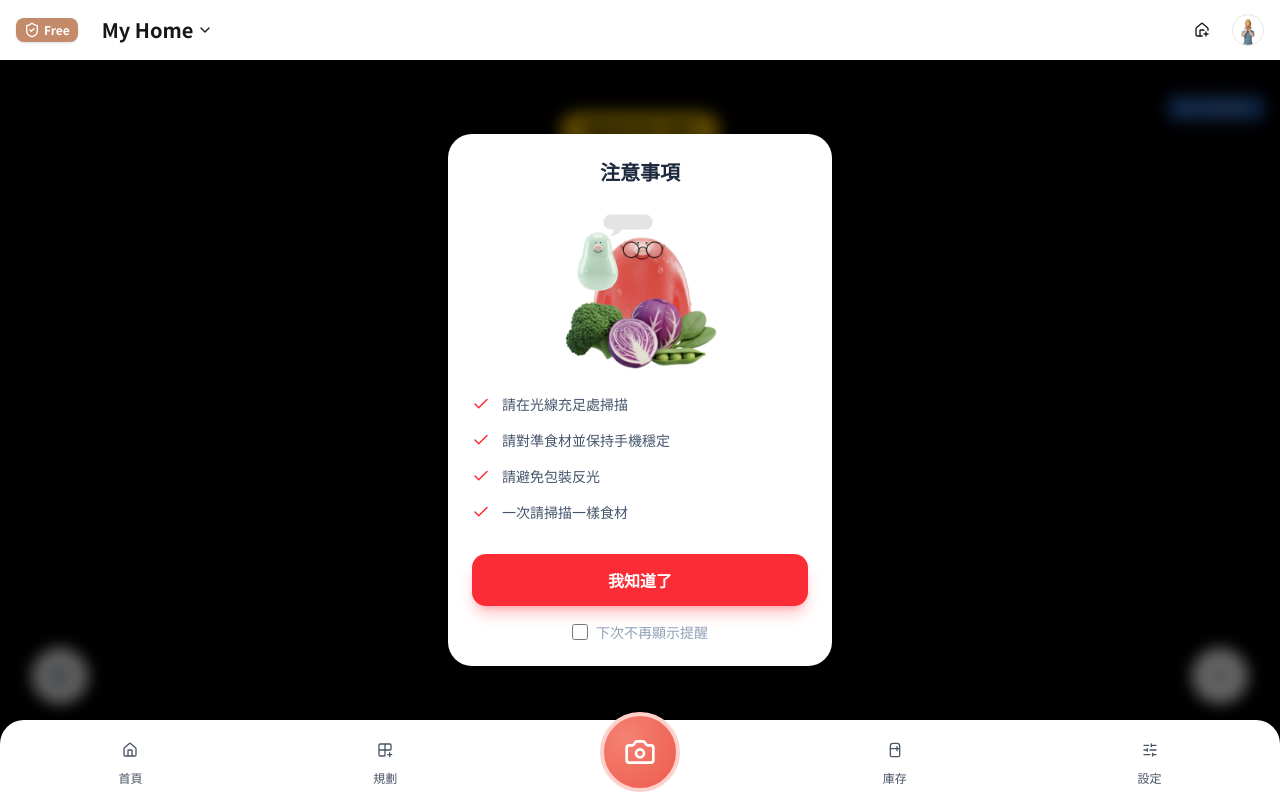
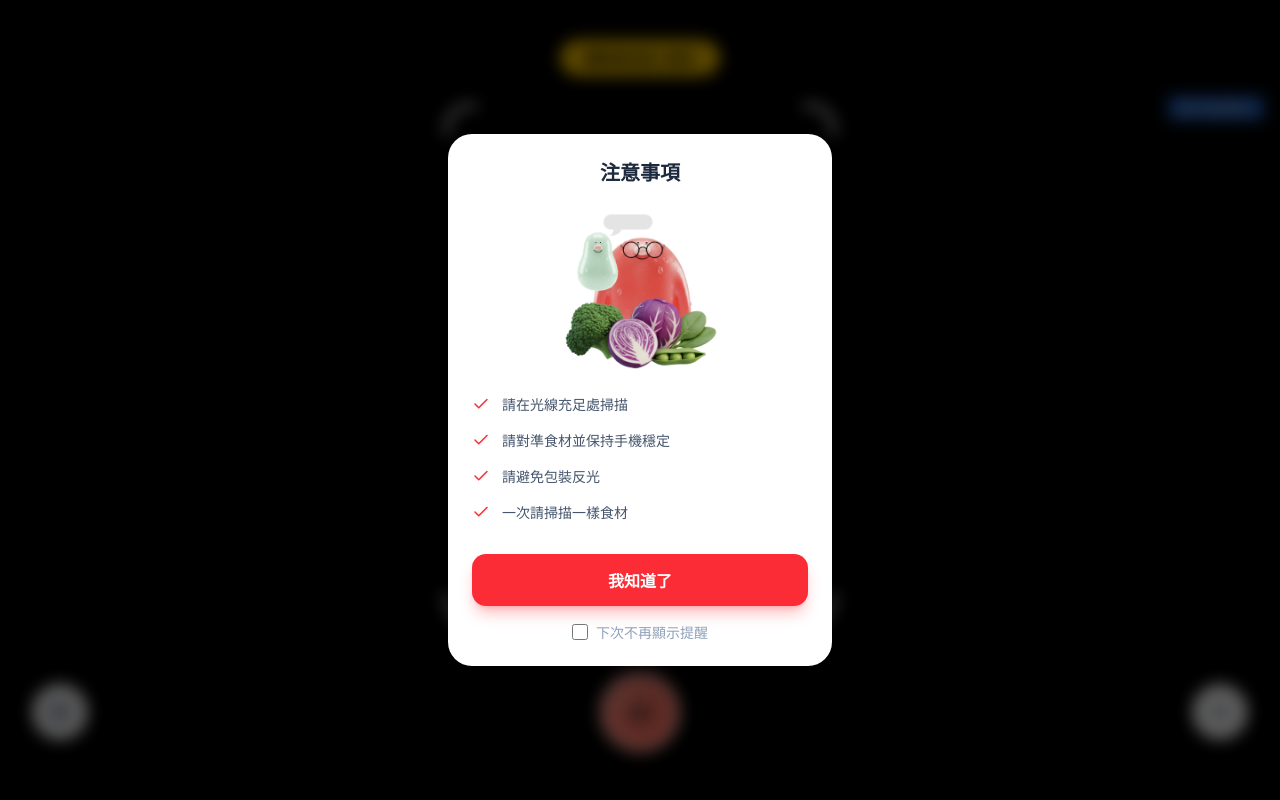
Before and after one commit to BakaRickyClariS/fufood, a React (Vite) app: page /upload in a window 1280 px wide. Built offline with nearby package versions, Linux system fonts and the light colour scheme; no server answers; what @cloudinary/url-gen would draw is missing.

Commit message:
refactor: restructure foodscan page and match design

```diff
--- a/src/modules/food-scan/components/features/CameraCapture.tsx
+++ b/src/modules/food-scan/components/features/CameraCapture.tsx
@@ -1,13 +1,14 @@
-import React, { useRef, useEffect, useState } from 'react';
+import React, { useRef, useEffect, useState, useLayoutEffect } from 'react';
 import Webcam from 'react-webcam';
+import { useDispatch } from 'react-redux';
+import gsap from 'gsap';
 import { useWebcam } from '../../hooks/useWebcam';
 import { useImageUpload } from '../../hooks/useImageUpload';
 import CameraOverlay, { type CameraOverlayStatus } from '../ui/CameraOverlay';
 import { useNavigate } from 'react-router-dom';
-import { useSelector, useDispatch } from 'react-redux';
-import type { RootState } from '@/store';
 import { setCapturedImage, retake as retakeAction, setUploadStatus } from '@/modules/food-scan/store/cameraSlice';
 import { useToast } from '@/shared/contexts/ToastContext';
+import { ScanFrame } from '../ui/ScanFrame';
 
 // Test image import
 import testImage from '@/assets/test/carrot.jpg';
@@ -24,8 +25,6 @@ const videoConstraints: MediaTrackConstraints = {
 export const CameraCapture: React.FC = () => {
   const navigate = useNavigate();
   const dispatch = useDispatch();
-  const { triggerToken } = useSelector((state: RootState) => state.camera);
-  const [isReady, setIsReady] = useState(false);
   const [scanError, setScanError] = useState<string | null>(null);
 
   const { webcamRef, img, isCapturing, capture: originalCapture, retake: originalRetake, setExternalImage } = useWebcam();
@@ -42,30 +41,44 @@ export const CameraCapture: React.FC = () => {
   const { uploadImage, isUploading, isAnalyzing } = useImageUpload({});
   const { showToast } = useToast();
   const fileInputRef = useRef<HTMLInputElement>(null);
-  const prevTriggerToken = useRef(triggerToken);
-  const pendingTriggerRef = useRef(false);
+
+  // GSAP Navigation Animations
+  useLayoutEffect(() => {
+    const ctx = gsap.context(() => {
+      // Entry animation: Slide out
+      gsap.to('.top-nav-wrapper', {
+        yPercent: -100,
+        duration: 0.5,
+        ease: 'power3.inOut'
+      });
+      gsap.to('.bottom-nav-wrapper', {
+        yPercent: 120,
+        duration: 0.5,
+        ease: 'power3.inOut'
+      });
+    });
+
+    return () => {
+      // Exit animation: Slide in (cleanup)
+      // We use gsap.to to animate them back when unmounting
+      gsap.to('.top-nav-wrapper', {
+        yPercent: 0,
+        duration: 0.5,
+        ease: 'power3.inOut',
+        overwrite: true
+      });
+      gsap.to('.bottom-nav-wrapper', {
+        yPercent: 0,
+        duration: 0.5,
+        ease: 'power3.inOut',
+        overwrite: true
+      });
+      ctx.revert(); // Cleanup context
+    };
+  }, []);
 
   // Listen for trigger token changes from Redux (BottomNav FAB button)
-  useEffect(() => {
-    if (triggerToken > prevTriggerToken.current) {
-      if (isReady) {
-        capture();
-        pendingTriggerRef.current = false;
-      } else {
-        // 相機尚未就緒，先記錄待觸發
-        pendingTriggerRef.current = true;
-      }
-      prevTriggerToken.current = triggerToken;
-    }
-  }, [triggerToken, capture, isReady]);
-
-  // 相機就緒後若有待觸發請求，立即拍一次
-  useEffect(() => {
-    if (isReady && pendingTriggerRef.current) {
-      capture();
-      pendingTriggerRef.current = false;
-    }
-  }, [isReady, capture]);
+  // Removed triggerToken logic
 
   // Sync local state to Redux when image captured
   useEffect(() => {
@@ -153,10 +166,8 @@ export const CameraCapture: React.FC = () => {
           videoConstraints={videoConstraints}
           forceScreenshotSourceSize
           playsInline
-          onUserMedia={() => setIsReady(true)}
           onUserMediaError={(e) => {
             console.error('Webcam error', e);
-            setIsReady(false);
           }}
           className="absolute inset-0 w-full h-full object-cover"
         />
@@ -188,13 +199,15 @@ export const CameraCapture: React.FC = () => {
         </button>
       )}
 
+      <ScanFrame />
+
       <CameraOverlay
         status={getStatus()}
         onCapture={capture}
         onRetake={retake}
         onGallerySelect={handleGallerySelect}
         onConfirm={handleConfirm}
-        onClose={() => navigate(-1)}
+        onClose={() => navigate('/')}
         errorMessage={scanError || undefined}
       />
     </div>
--- a/src/modules/food-scan/components/ui/CameraOverlay/index.tsx
+++ b/src/modules/food-scan/components/ui/CameraOverlay/index.tsx
@@ -1,5 +1,5 @@
 import React from 'react';
-import { Image as ImageIcon, X, Check } from 'lucide-react';
+import { Image as ImageIcon, X, Check, Camera } from 'lucide-react';
 
 export type CameraOverlayStatus = 'capturing' | 'uploading' | 'analyzing' | 'done' | 'error';
 
@@ -15,7 +15,7 @@ type CameraOverlayProps = {
 
 const CameraOverlay: React.FC<CameraOverlayProps> = ({
   status,
-  onCapture: _onCapture,
+  onCapture,
   onRetake,
   onGallerySelect,
   onConfirm,
@@ -26,10 +26,14 @@ const CameraOverlay: React.FC<CameraOverlayProps> = ({
   const isProcessing = status === 'uploading' || status === 'analyzing';
 
   return (
-    <div className="absolute inset-0 z-10 pointer-events-none">
-      {/* Top Status - Only show when not capturing (i.e. in preview or processing) */}
-      {!isCapturing && (
-        <div className="absolute top-28 left-1/2 -translate-x-1/2 z-20">
+    <div className="absolute inset-0 z-10 flex flex-col pointer-events-none">
+      {/* Top Status Toast */}
+      <div className="pt-10 flex justify-center pointer-events-auto">
+        {isCapturing ? (
+          <div className="bg-yellow-400/90 text-black px-6 py-2 rounded-full font-bold text-sm shadow-lg backdrop-blur-sm">
+            請將食材放入框內
+          </div>
+        ) : (
           <div className={`
             px-6 py-2 rounded-full font-bold text-sm shadow-lg backdrop-blur-sm text-white
             ${status === 'error' ? 'bg-red-500/90' : 'bg-green-500/90'}
@@ -38,46 +42,45 @@ const CameraOverlay: React.FC<CameraOverlayProps> = ({
             {status === 'analyzing' && 'AI 辨識中...'}
             {status === 'done' && '掃描完成'}
             {status === 'error' && (errorMessage || '掃描失敗')}
-            {/* If just previewing (not processing yet), show success message */}
             {!isProcessing && status !== 'done' && status !== 'error' && '沒問題，掃描即將完成'}
           </div>
+        )}
       </div>
-      )}
 
-      {/* Top Status for Capturing - Yellow Pill */}
-      {isCapturing && (
-        <div className="absolute top-28 left-1/2 -translate-x-1/2 z-20">
-          <div className="bg-yellow-400/90 text-black px-6 py-2 rounded-full font-bold text-sm shadow-lg backdrop-blur-sm">
-            請將食材放入框內
-          </div>
-        </div>
-      )}
+      {/* Spacer - Push buttons to bottom */}
+      <div className="flex-1" />
 
-      {/* Left Bottom: Gallery Button */}
+      {/* Bottom Button Area */}
+      <div className="pb-12 px-8 flex items-center justify-between pointer-events-auto">
+        {/* Left Button: Gallery (only in capture mode) */}
+        {isCapturing ? (
           <button
             onClick={onGallerySelect}
             disabled={isProcessing}
-        className="absolute bottom-24 left-8 w-14 h-14 bg-white rounded-full flex items-center justify-center shadow-lg pointer-events-auto text-slate-700 hover:bg-slate-50 transition-colors disabled:opacity-50"
+            className="w-14 h-14 bg-white/90 rounded-full flex items-center justify-center shadow-lg text-slate-700 hover:bg-white transition-all disabled:opacity-50"
           >
             <ImageIcon size={24} />
           </button>
-
-      {/* Right Bottom: Close Button - Only show in Capture mode (to exit) */}
-      {isCapturing && (
-        <button
-          onClick={onClose}
-          disabled={isProcessing}
-          className="absolute bottom-24 right-8 w-14 h-14 bg-white rounded-full flex items-center justify-center shadow-lg pointer-events-auto text-slate-700 hover:bg-slate-50 transition-colors disabled:opacity-50"
-        >
-          <X size={24} />
-        </button>
+        ) : (
+          <div className="w-14" /> // Spacer for alignment
         )}
 
-      {/* Bottom Center: Capture or Confirm Actions */}
-      <div className="absolute bottom-32 left-1/2 -translate-x-1/2 pointer-events-auto z-50">
-        {!isCapturing && (
+        {/* Center Button: Capture or Confirm/Retake */}
+        {isCapturing ? (
+          // Capturing Mode: Show Capture Button (FAB Style)
+          <button
+            onClick={onCapture}
+            disabled={isProcessing}
+            className="w-20 h-20 rounded-full flex items-center justify-center text-black border-4 border-primary-200 transition-all duration-200 active:scale-95 disabled:opacity-50"
+            style={{
+              background: 'radial-gradient(circle at 30% 30%, #f58274, #ec5b4a)'
+            }}
+          >
+            <Camera className="w-6 h-6" />
+          </button>
+        ) : (
+          // Preview Mode: Show Retake and Confirm Buttons
           <div className="flex gap-6 items-center">
-            {/* Retake Button (X) */}
             <button
               onClick={onRetake}
               disabled={isProcessing}
@@ -85,8 +88,6 @@ const CameraOverlay: React.FC<CameraOverlayProps> = ({
             >
               <X size={24} strokeWidth={3} />
             </button>
-
-            {/* Confirm Button */}
             <button
               onClick={onConfirm}
               disabled={isProcessing}
@@ -100,6 +101,19 @@ const CameraOverlay: React.FC<CameraOverlayProps> = ({
             </button>
           </div>
         )}
+
+        {/* Right Button: Close (only in capture mode) */}
+        {isCapturing ? (
+          <button
+            onClick={onClose}
+            disabled={isProcessing}
+            className="w-14 h-14 bg-white/90 rounded-full flex items-center justify-center shadow-lg text-slate-700 hover:bg-white transition-all disabled:opacity-50"
+          >
+            <X size={24} />
+          </button>
+        ) : (
+          <div className="w-14" /> // Spacer for alignment
+        )}
       </div>
     </div>
   );
--- /dev/null
+++ b/src/modules/food-scan/components/ui/ScanFrame.tsx
@@ -0,0 +1,59 @@
+import React, { useEffect, useState } from 'react';
+
+export const ScanFrame: React.FC = () => {
+  const [frameSize, setFrameSize] = useState({ width: 0, height: 0 });
+
+  useEffect(() => {
+    const updateSize = () => {
+      const viewportWidth = window.innerWidth;
+      const viewportHeight = window.innerHeight;
+
+      // Target: 3:4 aspect ratio
+      // Max width: 80% of viewport or 400px (for desktop)
+      // Max height: 65% of viewport
+      const maxWidth = Math.min(viewportWidth * 0.8, 400);
+      const maxHeight = viewportHeight * 0.65;
+
+      let width = maxWidth;
+      let height = width * 4 / 3;
+
+      // If height exceeds max height, scale down width
+      if (height > maxHeight) {
+        height = maxHeight;
+        width = height * 3 / 4;
+      }
+
+      setFrameSize({ width, height });
+    };
+
+    updateSize();
+    window.addEventListener('resize', updateSize);
+    return () => window.removeEventListener('resize', updateSize);
+  }, []);
+
+  if (frameSize.width === 0) return null;
+
+  return (
+    <div className="absolute inset-0 z-10 pointer-events-none flex justify-center pt-26 overflow-hidden">
+      <div
+        className="relative rounded-[32px] transition-all duration-300 ease-out"
+        style={{
+          width: frameSize.width,
+          height: frameSize.height,
+          // Use box-shadow to create the semi-transparent mask around the frame
+          boxShadow: '0 0 0 9999px rgba(0, 0, 0, 0.5)'
+        }}
+      >
+        {/* Corner Indicators */}
+        {/* Top Left */}
+        <div className="absolute top-0 left-0 w-8 h-8 border-t-[4px] border-l-[4px] border-white rounded-tl-[24px]" />
+        {/* Top Right */}
+        <div className="absolute top-0 right-0 w-8 h-8 border-t-[4px] border-r-[4px] border-white rounded-tr-[24px]" />
+        {/* Bottom Left */}
+        <div className="absolute bottom-0 left-0 w-8 h-8 border-b-[4px] border-l-[4px] border-white rounded-bl-[24px]" />
+        {/* Bottom Right */}
+        <div className="absolute bottom-0 right-0 w-8 h-8 border-b-[4px] border-r-[4px] border-white rounded-br-[24px]" />
+      </div>
+    </div>
+  );
+};
--- a/src/shared/components/layout/BottomNav.tsx
+++ b/src/shared/components/layout/BottomNav.tsx
@@ -7,7 +7,6 @@ import {
   Refrigerator,
   SlidersHorizontal,
   ScanLine,
-  Camera,
 } from 'lucide-react';
 import { Tabs, TabsList, TabsTrigger } from '@/shared/components/ui/nav-tabs';
 import { useNavigate, useLocation } from 'react-router-dom';
@@ -50,8 +49,7 @@ const defaultNavItems: NavItem[] = [
 ];
 
 // import { useCameraControl } from '@/modules/food-scan/contexts/CameraContext'; // Removed
-import { useDispatch } from 'react-redux';
-import { triggerCapture } from '@/modules/food-scan/store/cameraSlice';
+// import { useCameraControl } from '@/modules/food-scan/contexts/CameraContext'; // Removed
 
 const MobileBottomNav = ({
   items = defaultNavItems,
@@ -60,7 +58,6 @@ const MobileBottomNav = ({
 }) => {
   const navigate = useNavigate();
   const location = useLocation();
-  const dispatch = useDispatch();
   // const cameraControl = useCameraControl(); // Removed Context usage
 
   const activeTab = React.useMemo(() => {
@@ -80,7 +77,7 @@ const MobileBottomNav = ({
   }, [location.pathname, items]);
 
   return (
-    <div className="fixed bottom-0 left-0 right-0 z-40">
+    <div className="bottom-nav-wrapper fixed bottom-0 left-0 right-0 z-40">
       {/* 外層容器：陰影 + 圓角只在上方 + 裁切 */}
       <div className="rounded-t-3xl overflow-hidden shadow-[0_-1px_12px_rgba(0,0,0,0.25)]">
         <div className="bg-white dark:bg-slate-950">
@@ -160,19 +157,14 @@ const MobileBottomNav = ({
       </div>
 
       {/* FAB 按鈕：絕對位置，不受 overflow-hidden 影響 */}
-      {items.find((i) => i.isFab) && (() => {
+      {(() => {
         const fabItem = items.find((i) => i.isFab);
-        const isCameraMode = location.pathname === '/upload';
+        if (!fabItem) return null;
 
         return (
           <button
             onClick={() => {
-              if (isCameraMode) {
-                // 在相機模式下，觸發拍照事件 (Redux)
-                dispatch(triggerCapture());
-              } else if (fabItem) {
-                navigate(fabItem.href);
-              }
+              navigate(fabItem.href);
             }}
             className="
               absolute
@@ -197,11 +189,7 @@ const MobileBottomNav = ({
               z-50
             "
           >
-            {isCameraMode ? (
-              <Camera className="w-8 h-8 text-white" />
-            ) : (
-              fabItem?.icon
-            )}
+            {fabItem.icon}
           </button>
         );
       })()}
--- a/src/shared/components/layout/MainLayout.tsx
+++ b/src/shared/components/layout/MainLayout.tsx
@@ -20,11 +20,17 @@ const MainLayout = () => {
 
   return (
     <>
-      <TopNav />
+      <div className="sticky top-0 z-40">
+        <TopNav />
+      </div>
       <main>
         <Outlet />
       </main>
-      <BottomNav />
+      <div className="fixed bottom-0 left-0 right-0 z-40 pointer-events-none">
+        <div className="pointer-events-auto">
+          <BottomNav />
+        </div>
+      </div>
     </>
   );
 };
--- a/src/shared/components/layout/TopNav.tsx
+++ b/src/shared/components/layout/TopNav.tsx
@@ -52,7 +52,7 @@ const TopNav = () => {
 
   return (
     <>
-      <div className="sticky top-0 left-0 right-0 bg-white z-40 px-4 py-3">
+      <div className="top-nav-wrapper sticky top-0 left-0 right-0 bg-white z-40 px-4 py-3">
         <div className="flex items-center justify-between gap-2">
           {/* Left: Free Badge + Home Selector */}
           <div className="flex items-center gap-3">
```
Also changed, not shown: src/modules/food-scan/store/cameraSlice.ts (+0 -7 lines), 3 other files (tests, documents, lock files or other folders). Lines whose indentation alone changed are shown as unchanged.
